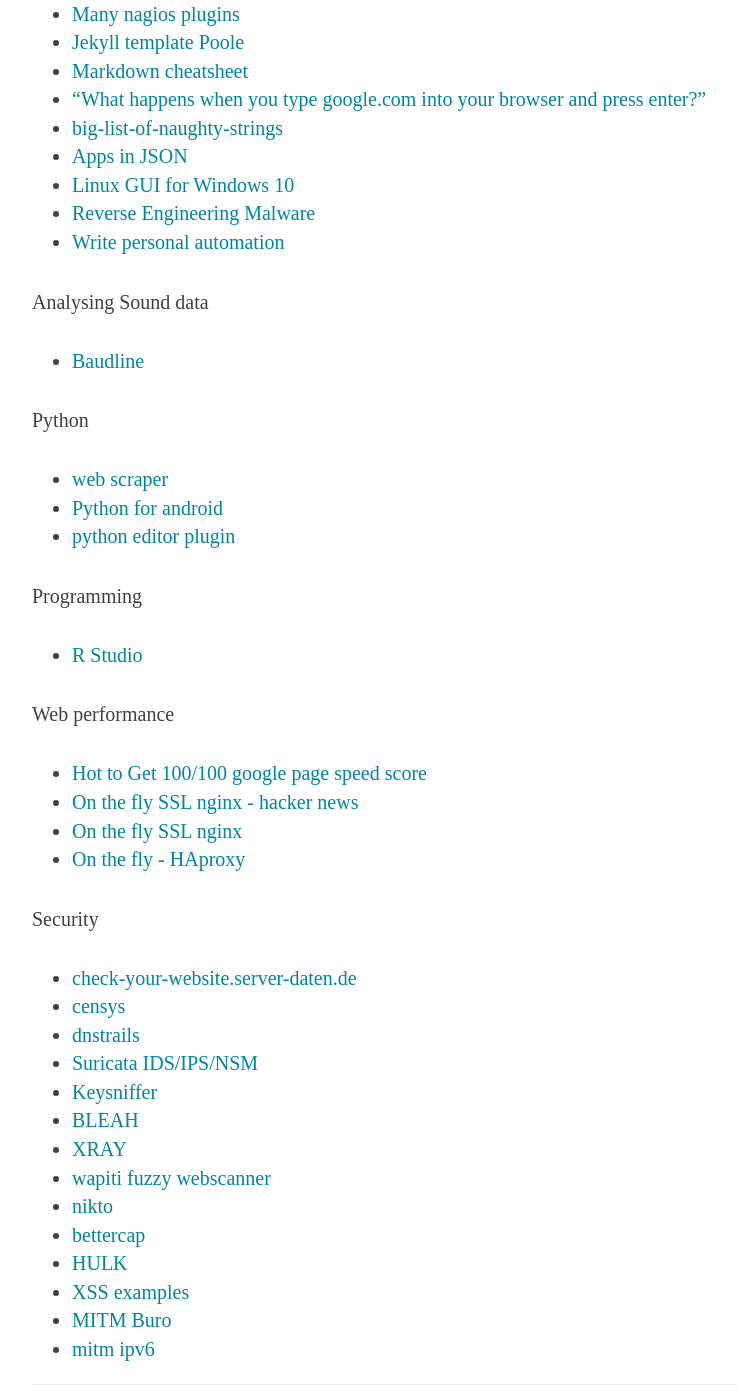
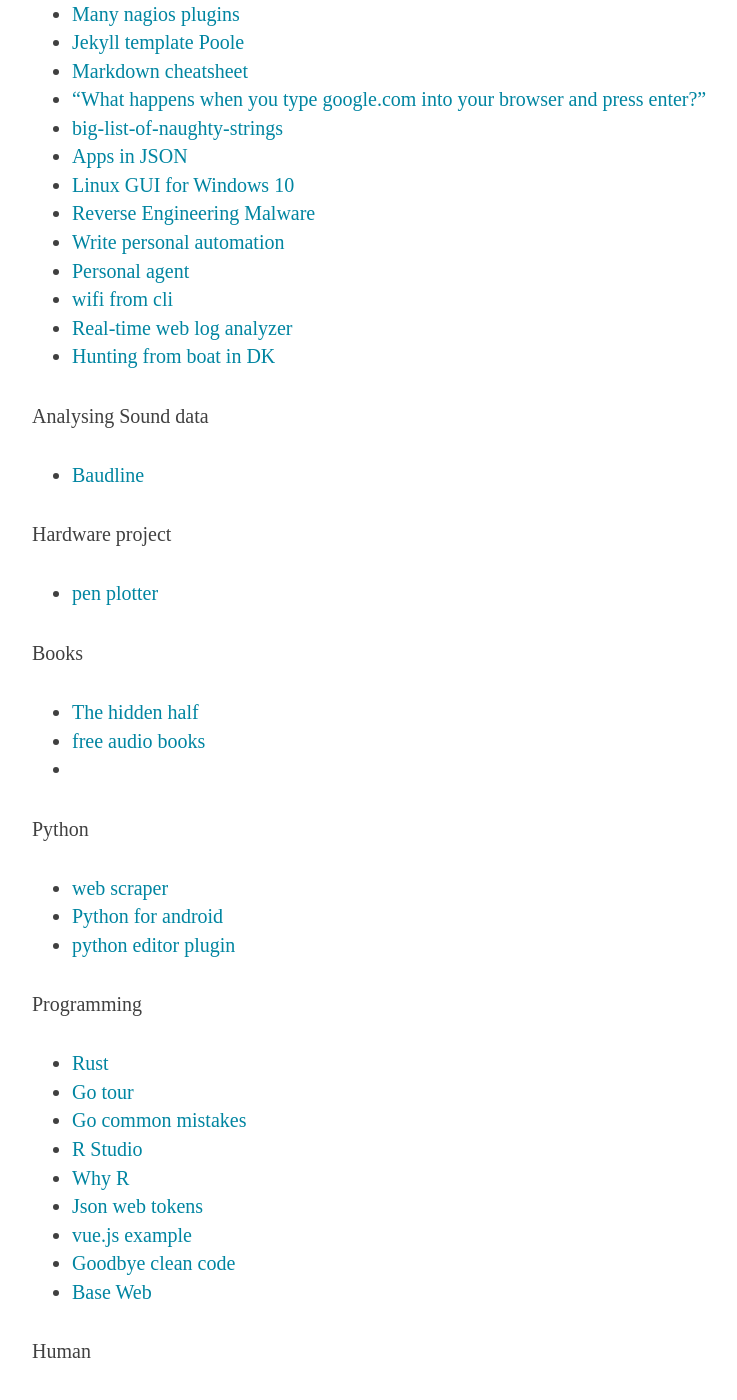
Before and after one commit to clysel/christian.lysel.net, a Jekyll site: the page built from _posts/2017-01-11-cool-projects.markdown, in a window 1280 px wide and 1400 px high, scrolled down 553 px. Shown: the whole window, without its empty margins (233-970 px from the left). Built offline with Jekyll 4.4.1, drawn with Linux system fonts in a browser that asks for light colours; some of the changed text lies outside the part shown.

Commit message:
Update 2017-01-11-cool-projects.markdown

```diff
--- a/_posts/2017-01-11-cool-projects.markdown
+++ b/_posts/2017-01-11-cool-projects.markdown
@@ -15,31 +15,59 @@
   * [Linux GUI for Windows 10](http://www.starlig.ht/about/)
   * [Reverse Engineering Malware](https://securedorg.github.io/RE101/)
   * [Write personal automation](http://anotherdevblog.net/posts/part-1-getting-started)
+  * [Personal agent](https://github.com/huginn/huginn)
+  * [wifi from cli](https://www.linuxuprising.com/2019/11/how-to-show-available-wifi-networks.html?m=1)
+  * [Real-time web log analyzer](https://goaccess.io/features)
+  * [Hunting from boat in DK](https://www.nordisk-forum.dk/viewtopic.php?t=50469)
 
 Analysing Sound data
   * [Baudline](https://www.baudline.com/what_is_baudline.html)
 
- Python
+Hardware project
+  * [pen plotter](https://brachiograph.readthedocs.io/en/latest/index.html)
 
+Books
+  * [The hidden half](https://www.waterstones.com/book/the-hidden-half/michael-blastland/9781786497772)
+  * [free audio books](http://www.openculture.com/freeaudiobooks)
+  *
+
+Python
    * [web scraper](https://scrapy.org/)
    * [Python for android](https://github.com/kivy/python-for-android)
    * [python editor plugin](https://kite.com/)
 
 Programming
+   * [Rust](https://doc.rust-lang.org/rust-by-example/index.html)
+   * [Go tour](https://tour.golang.org/basics/7)
+   * [Go common mistakes](http://devs.cloudimmunity.com/gotchas-and-common-mistakes-in-go-golang/)
    * [R Studio](https://www.rstudio.com/)
+   * [Why R](https://blog.shotwell.ca/posts/why_i_use_r/)
+   * [Json web tokens](https://jwt.io/)
+   * [vue.js example](https://vuejs.org/v2/examples/hackernews.html)
+   * [Goodbye clean code](https://overreacted.io/goodbye-clean-code/)
+   * [Base Web](https://baseweb.design/)
 
+Human
+   * [Loneliness](https://manojsurya.com/loneliness-how-to-identify-and-deal-with-it/)
 
-Web performance
+Preformance
    * [Hot to Get 100/100 google page speed score](https://elliotec.com/how-to-get-100-google-page-speed-score/)
    * [On the fly SSL nginx - hacker news](https://news.ycombinator.com/item?id=12128993)
    * [On the fly SSL nginx](https://github.com/GUI/lua-resty-auto-ssl)
    * [On the fly - HAproxy](https://github.com/tinganho/haproxy-with-letsencrypt-auto-renewal)
+   * [H2 parallelism](https://evertpot.com/h2-parallelism/)
+   * [Clickhouse - column-oriented database](https://clickhouse.yandex/#blazing-fast)
+
+Web
+   * [Headless Chrome](https://github.com/puppeteer/puppeteer)
 
 Security
    * [check-your-website.server-daten.de](https://check-your-website.server-daten.de/)
    * [censys](https://www.censys.io/)
    * [dnstrails](https://dnstrails.com/)
    * [Suricata IDS/IPS/NSM](https://suricata-ids.org/)
+   * [CTF events](https://ctftime.org/event/list/)
+   * [HTML attributes authentication](https://www.twilio.com/blog/html-attributes-two-factor-authentication-autocomplete)
    * [Keysniffer](https://www.keysniffer.net/)
    * [BLEAH](https://github.com/evilsocket/bleah)
    * [XRAY](https://github.com/evilsocket/xray)
```
Also changed, not shown: other parts of _posts/2017-01-11-cool-projects.markdown (+8 -0 lines).
